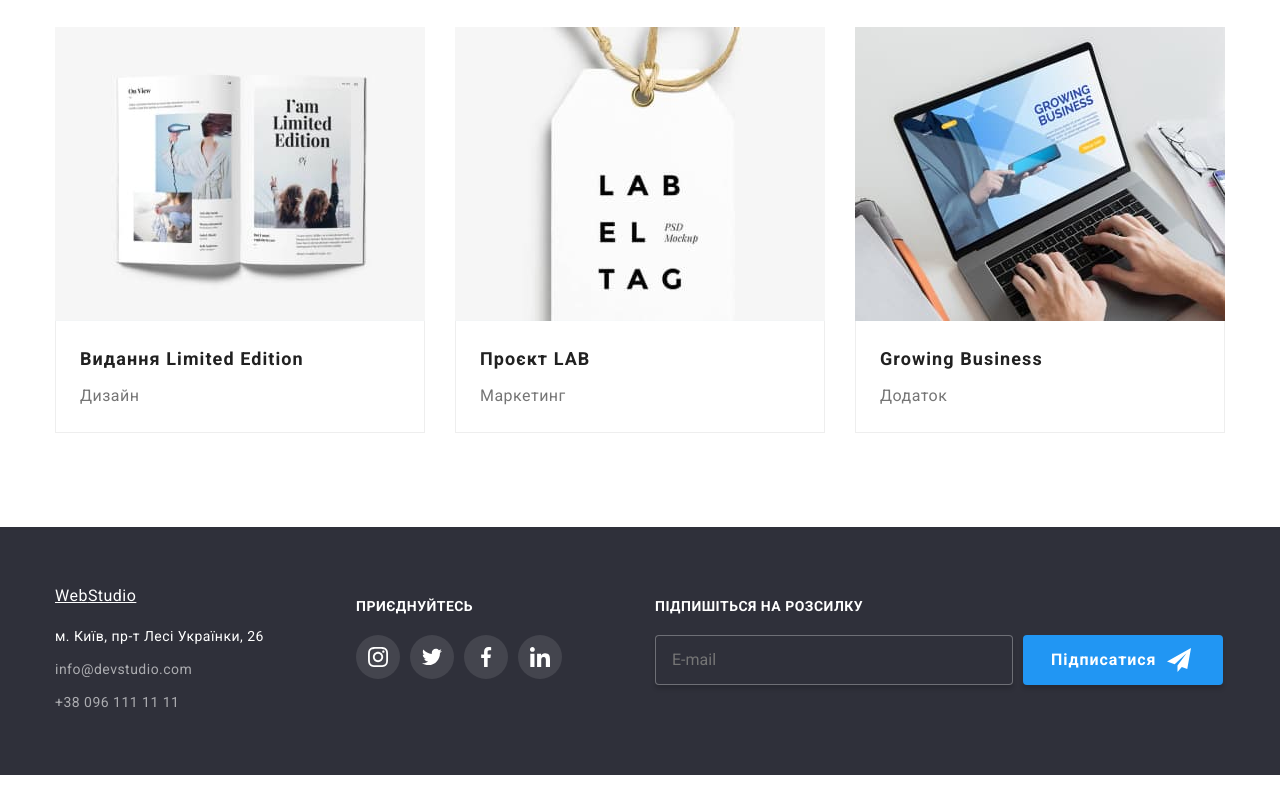
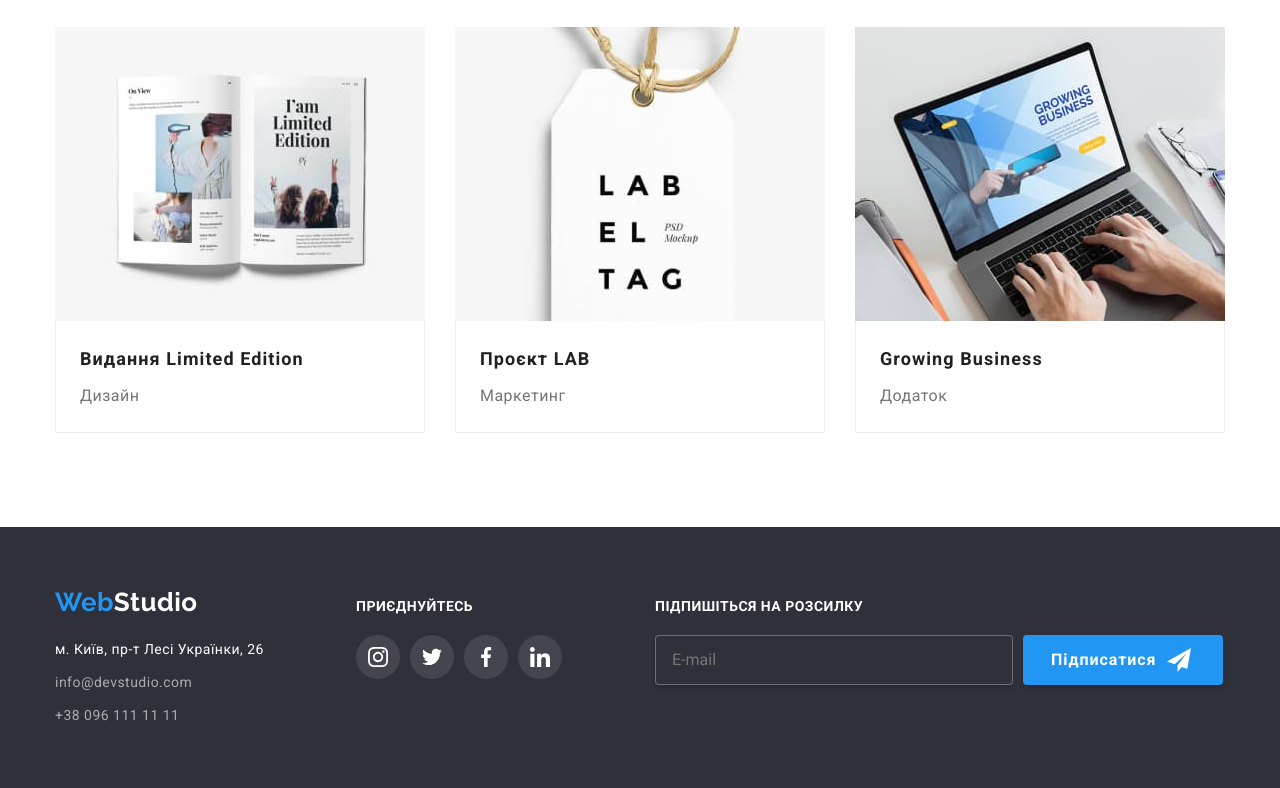
Before and after one commit to anastizs/goit-markup-hw-07, a plain HTML site: page portfolio.html in a window 1280 px wide. Shown: the part 1107-1895 px from the top of the page. Drawn offline with nearby package versions, Linux system fonts and the light colour scheme.

Commit message:
Виконує рефакторинг коду

```diff
--- a/portfolio.html
+++ b/portfolio.html
@@ -227,7 +227,7 @@
         <div class="container">
             <div class="footer__main">
                 <div class="footer__item">
-                    <a href="index.html" class="footer__logo"><span class="footer__logo--span">Web</span>Studio</a>
+                    <a href="index.html" class="logo footer__logo"><span class="logo__span">Web</span>Studio</a>
 
                     <address class="footer__address">
                         <p class="footer__street">м. Київ, пр-т Лесі Українки, 26</p>
```
